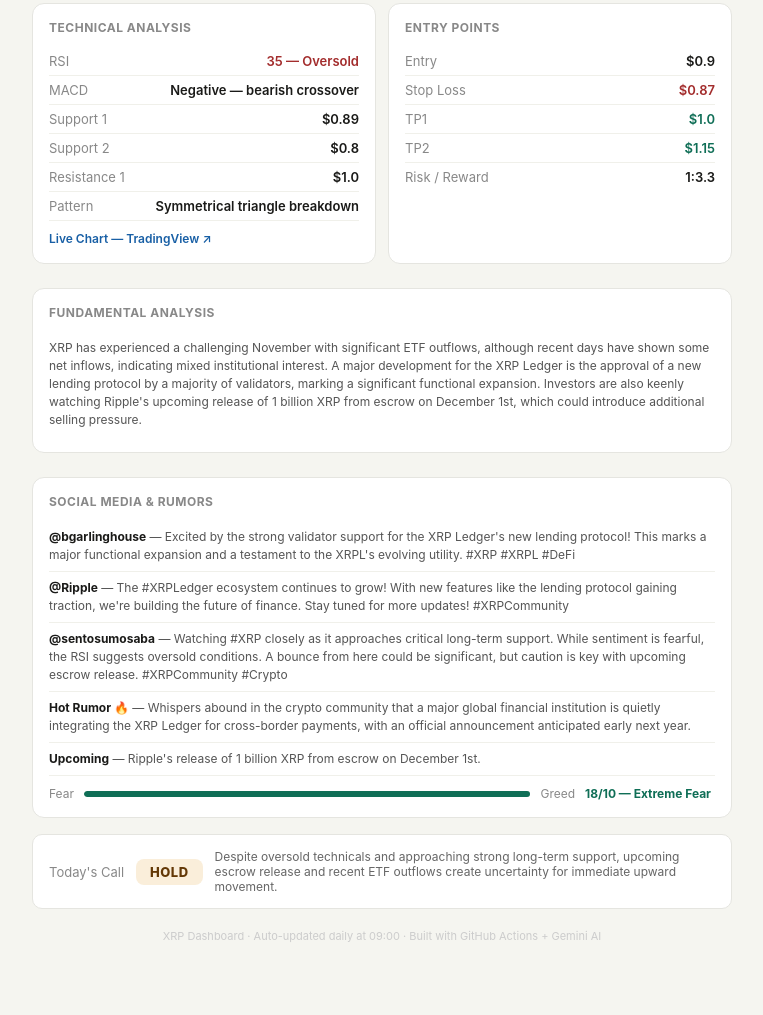
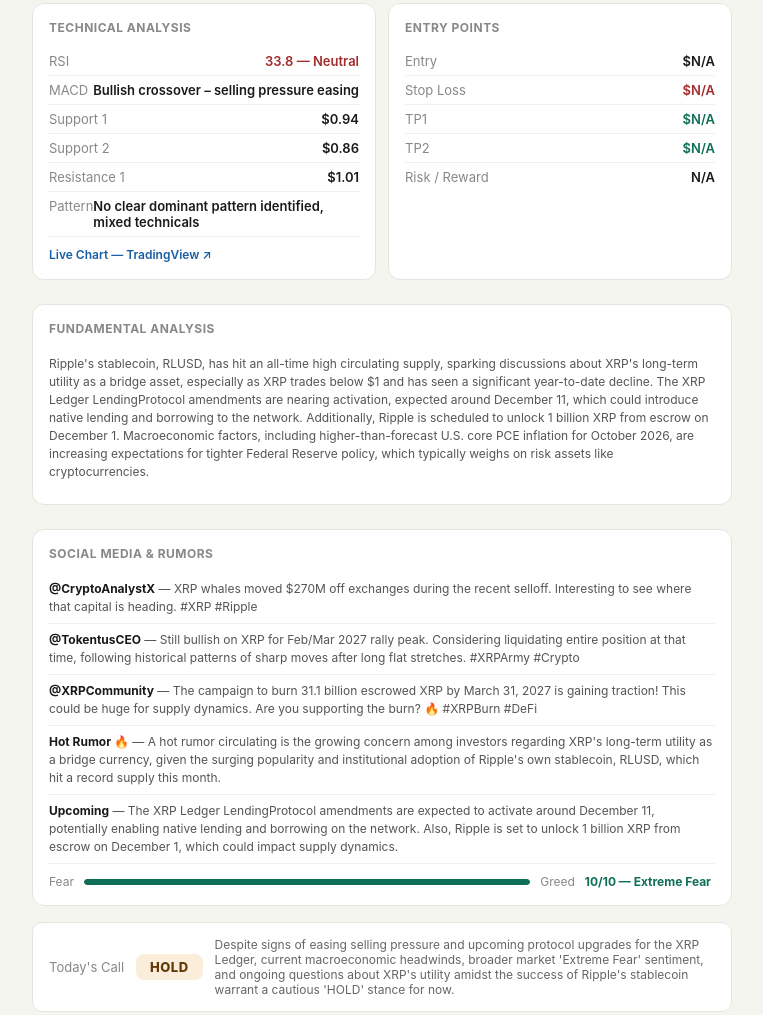
Before and after one commit to Vikmoose223/XRP-Analyst, a plain HTML site: page index.html in a window 1280 px wide. Shown: the part 506-1521 px from the top of the page, without its empty margins (258-1021 px from the left). Before the commit the page ends 1465 px from the top, so only its background shows below. Drawn offline with Linux system fonts and the light colour scheme.

Commit message:
XRP update 28/11/2026

```diff
--- a/index.html
+++ b/index.html
@@ -53,7 +53,7 @@
     <div class="metric">
       <div class="label">Current Price</div>
       <div class="value" style="color:#A32D2D">$0.940</div>
-      <div class="sub" style="color:#A32D2D">▼ 3.50% today</div>
+      <div class="sub" style="color:#A32D2D">▼ 3.83% today</div>
     </div>
     <div class="metric">
       <div class="label">My Investment</div>
@@ -91,39 +91,39 @@
   <div class="sections">
     <div class="card">
       <h2>Technical Analysis</h2>
-      <div class="row"><span class="k">RSI</span><span class="v down">35 — Oversold</span></div>
-      <div class="row"><span class="k">MACD</span><span class="v">Negative — bearish crossover</span></div>
-      <div class="row"><span class="k">Support 1</span><span class="v">$0.89</span></div>
-      <div class="row"><span class="k">Support 2</span><span class="v">$0.8</span></div>
-      <div class="row"><span class="k">Resistance 1</span><span class="v">$1.0</span></div>
-      <div class="row"><span class="k">Pattern</span><span class="v">Symmetrical triangle breakdown</span></div>
+      <div class="row"><span class="k">RSI</span><span class="v down">33.8 — Neutral</span></div>
+      <div class="row"><span class="k">MACD</span><span class="v">Bullish crossover – selling pressure easing</span></div>
+      <div class="row"><span class="k">Support 1</span><span class="v">$0.94</span></div>
+      <div class="row"><span class="k">Support 2</span><span class="v">$0.86</span></div>
+      <div class="row"><span class="k">Resistance 1</span><span class="v">$1.01</span></div>
+      <div class="row"><span class="k">Pattern</span><span class="v">No clear dominant pattern identified, mixed technicals</span></div>
       <a class="chart-link" href="https://www.tradingview.com/chart/?symbol=XRPUSDT">Live Chart — TradingView ↗</a>
     </div>
 
     <div class="card">
       <h2>Entry Points</h2>
-      <div class="row"><span class="k">Entry</span><span class="v">$0.9</span></div>
-      <div class="row"><span class="k">Stop Loss</span><span class="v down">$0.87</span></div>
-      <div class="row"><span class="k">TP1</span><span class="v up">$1.0</span></div>
-      <div class="row"><span class="k">TP2</span><span class="v up">$1.15</span></div>
-      <div class="row"><span class="k">Risk / Reward</span><span class="v">1:3.3</span></div>
+      <div class="row"><span class="k">Entry</span><span class="v">$N/A</span></div>
+      <div class="row"><span class="k">Stop Loss</span><span class="v down">$N/A</span></div>
+      <div class="row"><span class="k">TP1</span><span class="v up">$N/A</span></div>
+      <div class="row"><span class="k">TP2</span><span class="v up">$N/A</span></div>
+      <div class="row"><span class="k">Risk / Reward</span><span class="v">N/A</span></div>
     </div>
 
     <div class="card" style="grid-column:1/-1">
       <h2>Fundamental Analysis</h2>
-      <div class="news-item">XRP has experienced a challenging November with significant ETF outflows, although recent days have shown some net inflows, indicating mixed institutional interest. A major development for the XRP Ledger is the approval of a new lending protocol by a majority of validators, marking a significant functional expansion. Investors are also keenly watching Ripple's upcoming release of 1 billion XRP from escrow on December 1st, which could introduce additional selling pressure.</div>
+      <div class="news-item">Ripple's stablecoin, RLUSD, has hit an all-time high circulating supply, sparking discussions about XRP's long-term utility as a bridge asset, especially as XRP trades below $1 and has seen a significant year-to-date decline. The XRP Ledger LendingProtocol amendments are nearing activation, expected around December 11, which could introduce native lending and borrowing to the network. Additionally, Ripple is scheduled to unlock 1 billion XRP from escrow on December 1. Macroeconomic factors, including higher-than-forecast U.S. core PCE inflation for October 2026, are increasing expectations for tighter Federal Reserve policy, which typically weighs on risk assets like cryptocurrencies.</div>
     </div>
 
     <div class="card" style="grid-column:1/-1">
       <h2>Social Media & Rumors</h2>
-      <div class="news-item"><strong>@bgarlinghouse</strong> — Excited by the strong validator support for the XRP Ledger's new lending protocol! This marks a major functional expansion and a testament to the XRPL's evolving utility. #XRP #XRPL #DeFi</div><div class="news-item"><strong>@Ripple</strong> — The #XRPLedger ecosystem continues to grow! With new features like the lending protocol gaining traction, we're building the future of finance. Stay tuned for more updates! #XRPCommunity</div><div class="news-item"><strong>@sentosumosaba</strong> — Watching #XRP closely as it approaches critical long-term support. While sentiment is fearful, the RSI suggests oversold conditions. A bounce from here could be significant, but caution is key with upcoming escrow release. #XRPCommunity #Crypto</div>
-      <div class="news-item"><strong>Hot Rumor 🔥</strong> — Whispers abound in the crypto community that a major global financial institution is quietly integrating the XRP Ledger for cross-border payments, with an official announcement anticipated early next year.</div>
-      <div class="news-item"><strong>Upcoming</strong> — Ripple's release of 1 billion XRP from escrow on December 1st.</div>
+      <div class="news-item"><strong>@CryptoAnalystX</strong> — XRP whales moved $270M off exchanges during the recent selloff. Interesting to see where that capital is heading. #XRP #Ripple</div><div class="news-item"><strong>@TokentusCEO</strong> — Still bullish on XRP for Feb/Mar 2027 rally peak. Considering liquidating entire position at that time, following historical patterns of sharp moves after long flat stretches. #XRPArmy #Crypto</div><div class="news-item"><strong>@XRPCommunity</strong> — The campaign to burn 31.1 billion escrowed XRP by March 31, 2027 is gaining traction! This could be huge for supply dynamics. Are you supporting the burn? 🔥 #XRPBurn #DeFi</div>
+      <div class="news-item"><strong>Hot Rumor 🔥</strong> — A hot rumor circulating is the growing concern among investors regarding XRP's long-term utility as a bridge currency, given the surging popularity and institutional adoption of Ripple's own stablecoin, RLUSD, which hit a record supply this month.</div>
+      <div class="news-item"><strong>Upcoming</strong> — The XRP Ledger LendingProtocol amendments are expected to activate around December 11, potentially enabling native lending and borrowing on the network. Also, Ripple is set to unlock 1 billion XRP from escrow on December 1, which could impact supply dynamics.</div>
       <div class="sent-row">
         <span style="font-size:12px;color:#888">Fear</span>
-        <div class="sent-track"><div style="width:180%;height:100%;background:#0F6E56;border-radius:3px"></div></div>
+        <div class="sent-track"><div style="width:100%;height:100%;background:#0F6E56;border-radius:3px"></div></div>
         <span style="font-size:12px;color:#888">Greed</span>
-        <span style="font-size:12px;font-weight:700;color:#0F6E56;margin-right:4px">18/10 — Extreme Fear</span>
+        <span style="font-size:12px;font-weight:700;color:#0F6E56;margin-right:4px">10/10 — Extreme Fear</span>
       </div>
     </div>
   </div>
@@ -131,7 +131,7 @@
   <div class="bottom-bar">
     <span style="font-size:13px;color:#888;white-space:nowrap">Today's Call</span>
     <span class="tag" style="background:#FAEEDA;color:#633806">HOLD</span>
-    <span style="font-size:12px;color:#666;flex:1">Despite oversold technicals and approaching strong long-term support, upcoming escrow release and recent ETF outflows create uncertainty for immediate upward movement.</span>
+    <span style="font-size:12px;color:#666;flex:1">Despite signs of easing selling pressure and upcoming protocol upgrades for the XRP Ledger, current macroeconomic headwinds, broader market 'Extreme Fear' sentiment, and ongoing questions about XRP's utility amidst the success of Ripple's stablecoin warrant a cautious 'HOLD' stance for now.</span>
   </div>
 
   <div class="footer">XRP Dashboard · Auto-updated daily at 09:00 · Built with GitHub Actions + Gemini AI</div>
```
